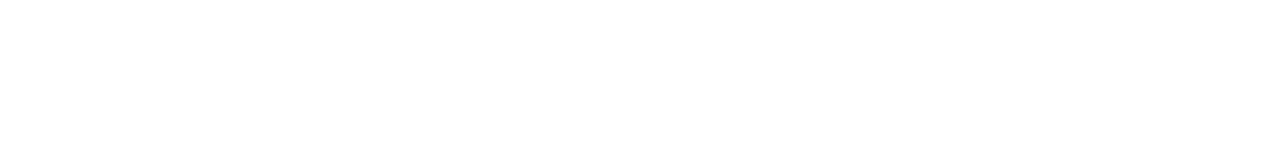
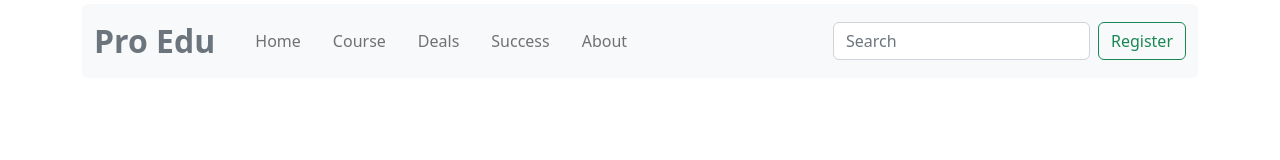
Before and after one commit to miavay/Ed-Tech-Website, a plain HTML site: page index.html in a window 1280 px wide. Drawn offline with Linux system fonts and the light colour scheme.

Commit message:
Navbar Added

```diff
--- a/index.html
+++ b/index.html
@@ -8,7 +8,41 @@
     <link rel="stylesheet" href="Link-bootstrap/bootstrap.min.css">
 </head>
 <body>
-
+    <!-- Navbar -->
+    <header class="container">
+        <nav class="navbar navbar-expand-lg bg-light rounded mt-1">
+            <div class="container-fluid">
+              <a class="navbar-brand text fs-2 fw-semibold text-secondary" href="#">Pro Edu</a>
+              <button class="navbar-toggler" type="button" data-bs-toggle="collapse" data-bs-target="#navbarScroll" aria-controls="navbarScroll" aria-expanded="false" aria-label="Toggle navigation">
+                <span class="navbar-toggler-icon"></span>
+              </button>
+              <div class="collapse navbar-collapse" id="navbarScroll">
+                <ul class="navbar-nav me-auto my-2 my-lg-0 mx-2 navbar-nav-scroll" style="--bs-scroll-height: 100px;">
+                  <li class="nav-item mx-2">
+                    <a class="nav-link" aria-current="page" href="#">Home</a>
+                  </li>
+                  <li class="nav-item mx-2">
+                    <a class="nav-link" href="#">Course</a>
+                  </li>
+                  <li class="nav-item mx-2">
+                    <a class="nav-link" href="#">Deals</a>
+                  </li>
+                  <li class="nav-item mx-2">
+                    <a class="nav-link" href="#">Success</a>
+                  </li>
+                  <li class="nav-item mx-2">
+                    <a class="nav-link" href="#">About</a>
+                  </li>
+                </ul>
+                <form class="d-flex" role="search">
+                  <input class="form-control me-2" type="search" placeholder="Search" aria-label="Search">
+                  <button class="btn btn-outline-success" type="submit">Register</button>
+                </form>
+              </div>
+            </div>
+          </nav>
+    </header>
+    <!-- Navbar End -->
 <script src="link-bootstrap/bootstrap.min.js"></script>
 </body>
 </html>
```
